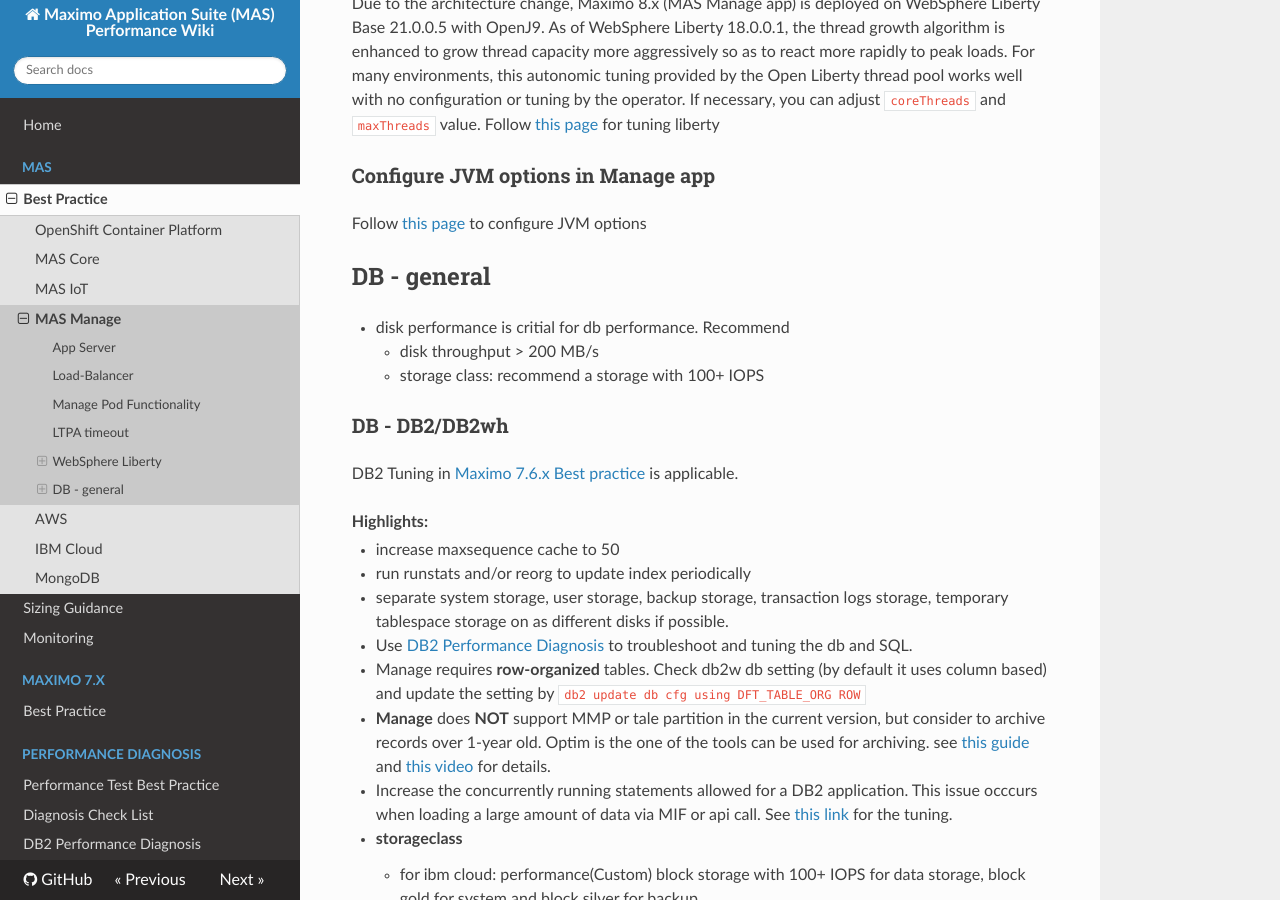
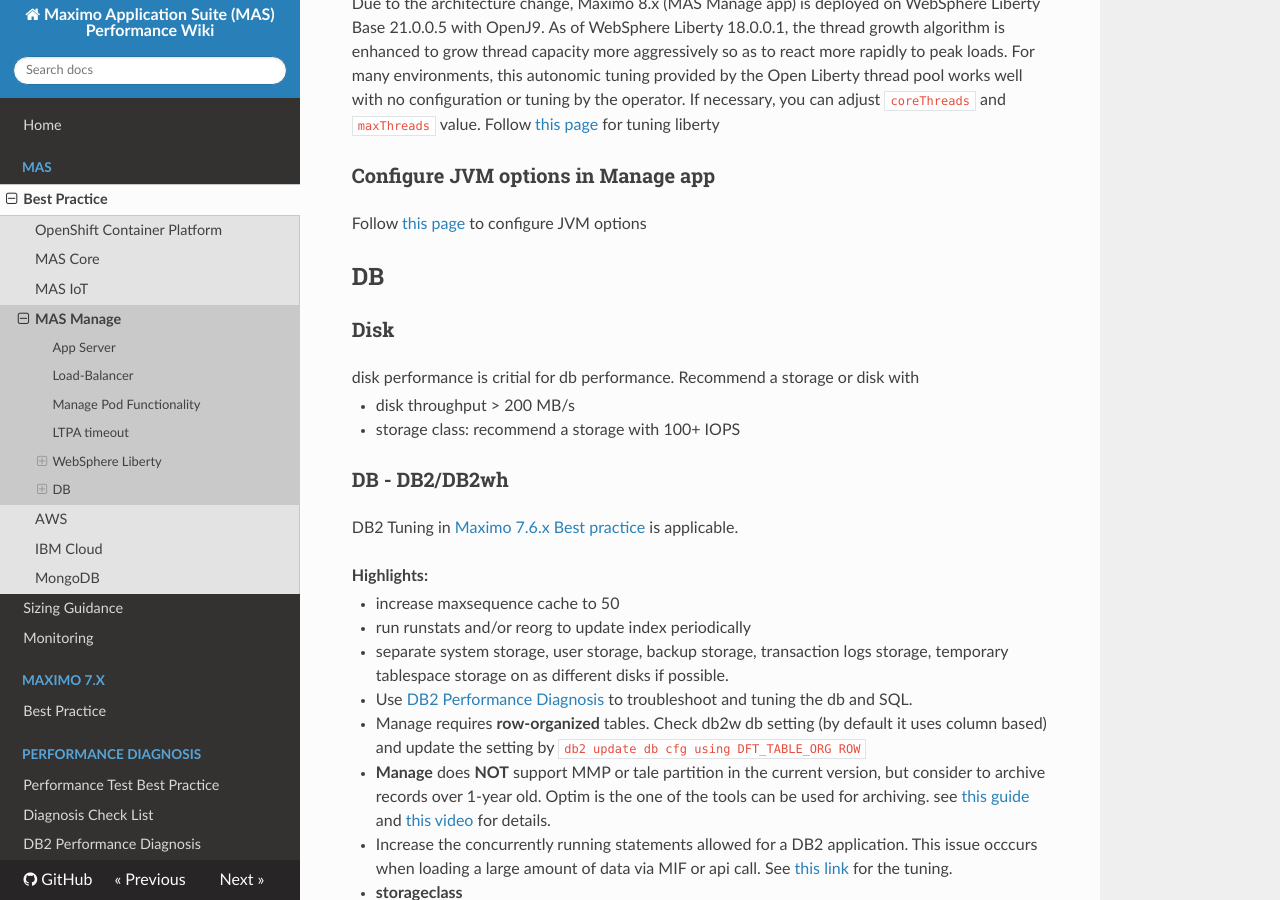
Before and after one commit to ibm-mas/mas-performance, an MkDocs documentation site: the page built from docs/mas/manage/bestpractice.md, in a window 1280 px wide and 900 px high, scrolled down 1213 px. Built offline with MkDocs 1.6.1, drawn with Linux system fonts in a browser that asks for light colours; nearby versions of some CDN libraries.

Commit message:
update Manage Best Practice page

```diff
--- a/docs/mas/manage/bestpractice.md
+++ b/docs/mas/manage/bestpractice.md
@@ -48,11 +48,14 @@
 Follow [this page](https://www.ibm.com/docs/en/maximo-manage/continuous-delivery?topic=application-configuring-jvm-options) to configure JVM options
 
 
-## DB - general
+## DB
 
-- disk performance is critial for db performance. Recommend
-    * disk throughput > 200 MB/s
-    * storage class: recommend a storage with 100+ IOPS
+### Disk
+
+disk performance is critial for db performance. Recommend a storage or disk with
+
+* disk throughput > 200 MB/s
+* storage class: recommend a storage with 100+ IOPS
 
 ### DB - DB2/DB2wh
 
```
Also changed, not shown: site/404.html, site/index.html, site/mas/aws/bestpractice/index.html, site/mas/core/bestpractice/index.html, site/mas/ibmcloud/bestpractice/index.html, site/mas/iot/bestpractice/index.html, site/mas/manage/bestpractice/index.html, site/mas/mongodb/bestpractice/index.html, site/mas/monitoring/guidance/index.html, site/mas/ocp/bestpractice/index.html, site/mas/sizing/guidance/index.html, site/maximo-7/bestpractice/index.html, site/pd/checklist/index.html, site/pd/db2-performance-diagnosis/index.html (added), 4 more files, 1 other file.
